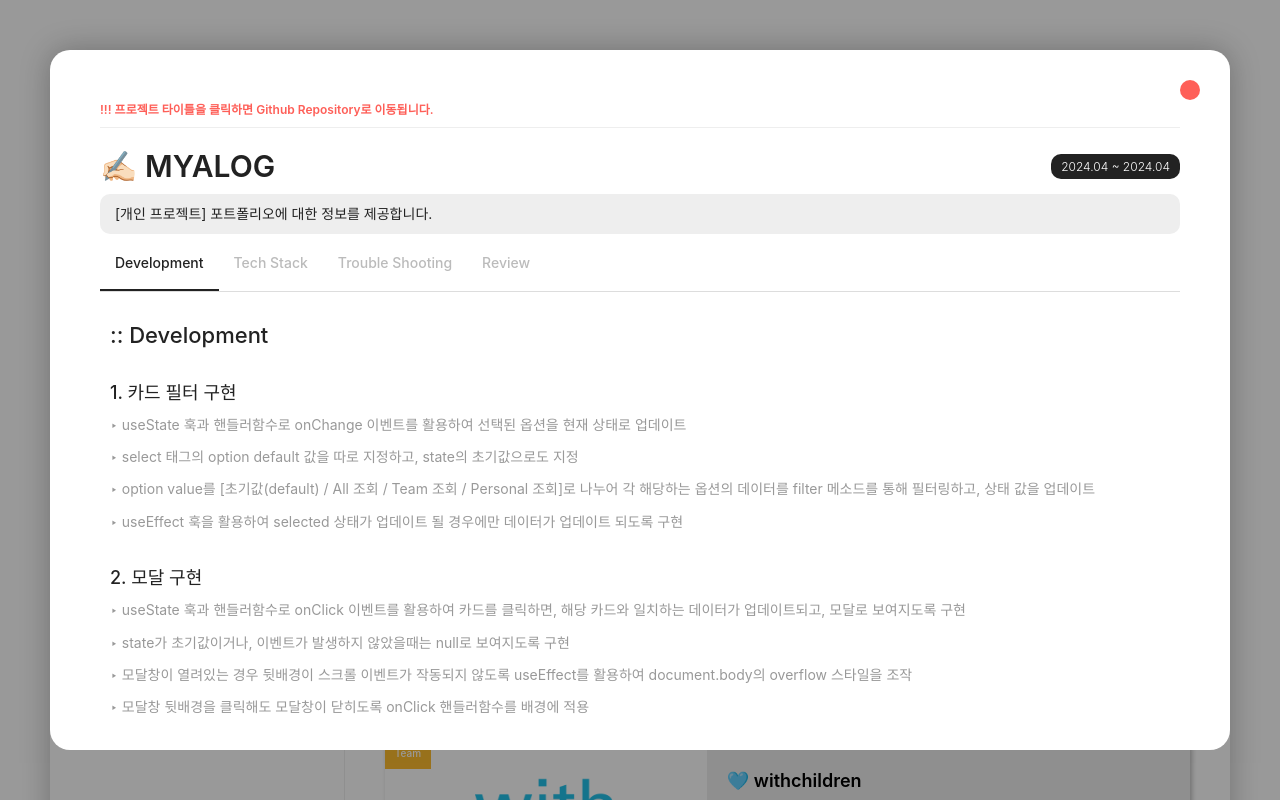
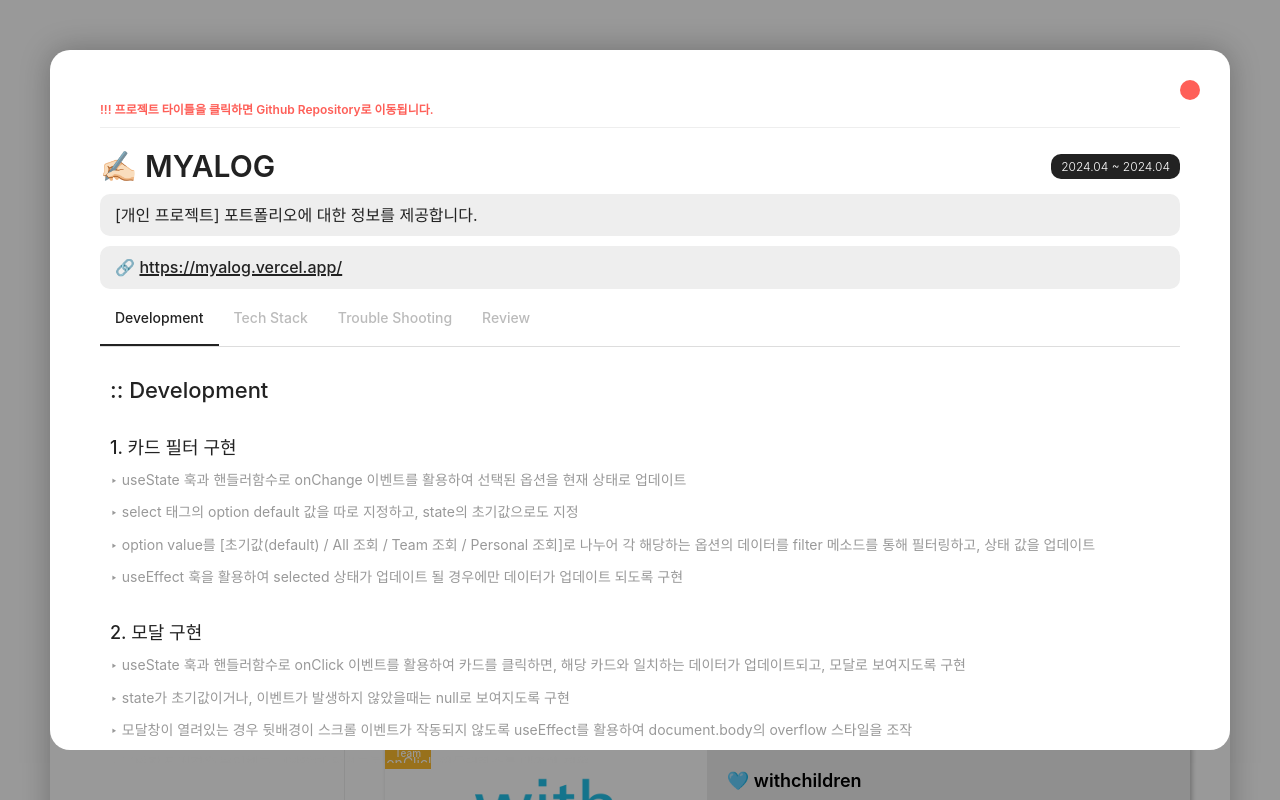
Before and after one commit to mya413/myalog, a React (Vite) app: page /portfolio in a window 1280 px wide. Both pictures are taken after a click on the item 787 px from the left and 397 px from the top of the page. Shown: the top 800 px of the page. Built offline with nearby package versions, Linux system fonts and the light colour scheme.

Commit message:
design: 모달 내용 추가 및 CSS 스타일 수정

```diff
--- a/src/components/molecules/modal/Item.tsx
+++ b/src/components/molecules/modal/Item.tsx
@@ -48,7 +48,7 @@ export default function Item({ card }: ItemProps) {
 
 const ItemStyle = styled.section`
   position: relative;
-  height: 65%;
+  height: 60%;
 
   & > p {
     font-size: 12px;
@@ -58,14 +58,14 @@ const ItemStyle = styled.section`
   }
 
   @media screen and (max-width: 768px) {
-    height: 75%;
+    height: 65%;
   }
 
   @media screen and (max-width: 440px) {
-    height: 65%;
+    height: 70%;
   }
 
   @media screen and (max-width: 375px) {
-    height: 45%;
+    height: 40%;
   }
 `;
--- a/src/components/molecules/modal/ItemHead.tsx
+++ b/src/components/molecules/modal/ItemHead.tsx
@@ -44,6 +44,20 @@ export default function ItemHead({
         </div>
       </div>
       <h3>{card.descDetail}</h3>
+      {card.isDeploy && card.deploy !== "" ? (
+        <h4>
+          🔗{" "}
+          <Link to={card.deploy} target="_blank">
+            {card.deploy}
+          </Link>
+        </h4>
+      ) : card.deploy === "" ? null : (
+        <h4 className="undeploy">
+          🔗 <span>{card.deploy}</span> 유지비용 이슈로 인해 현재 서버가 닫힌
+          상태입니다.
+        </h4>
+      )}
+
       <ItemHeadTabStyle>
         {contentsTitle.map((title, idx) => (
           <div
@@ -123,13 +137,30 @@ const ItemHeadStyle = styled.section`
     }
   }
 
-  & > h3 {
+  & > h3,
+  & > h4 {
     padding: 10px 15px;
     border-radius: 10px;
     background-color: #eee;
     color: #222;
-    font-size: 14px;
     line-height: 1.4;
+  }
+
+  & > h4 {
+    margin-top: 10px;
+    color: #999;
+    & > a {
+      color: #222;
+      text-decoration-line: underline;
+      text-decoration-thickness: 1.5px;
+      font-weight: 500;
+    }
+  }
+
+  & > h4.undeploy > span {
+    font-weight: 400;
+    color: #999;
+    text-decoration-line: line-through;
   }
 
   @media screen and (max-width: 768px) {
@@ -153,6 +184,11 @@ const ItemHeadStyle = styled.section`
     }
 
     & > h3 {
+      font-size: 12px;
+    }
+
+    & > h4 {
+      margin-top: 5px;
       font-size: 12px;
     }
   }
```
